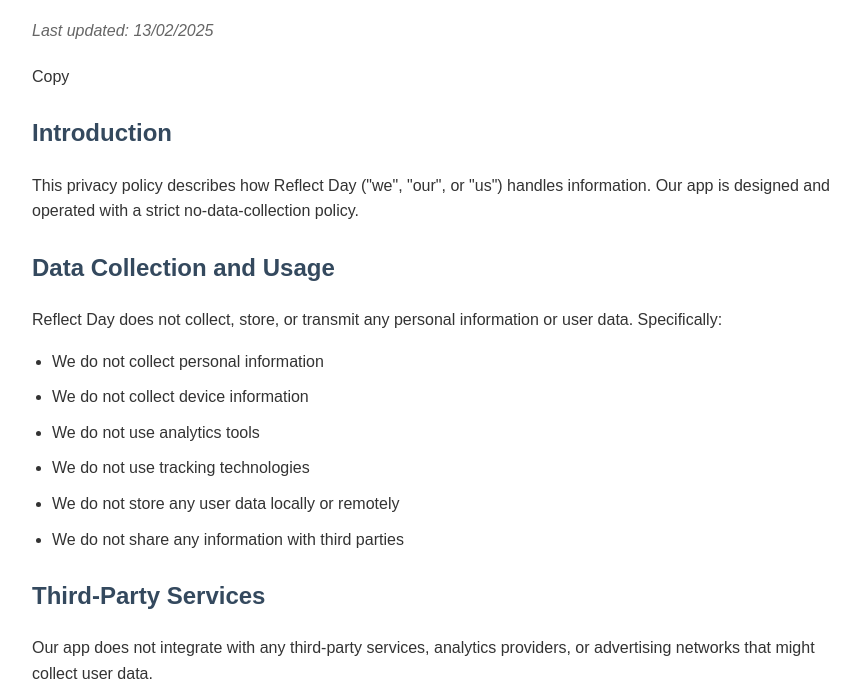
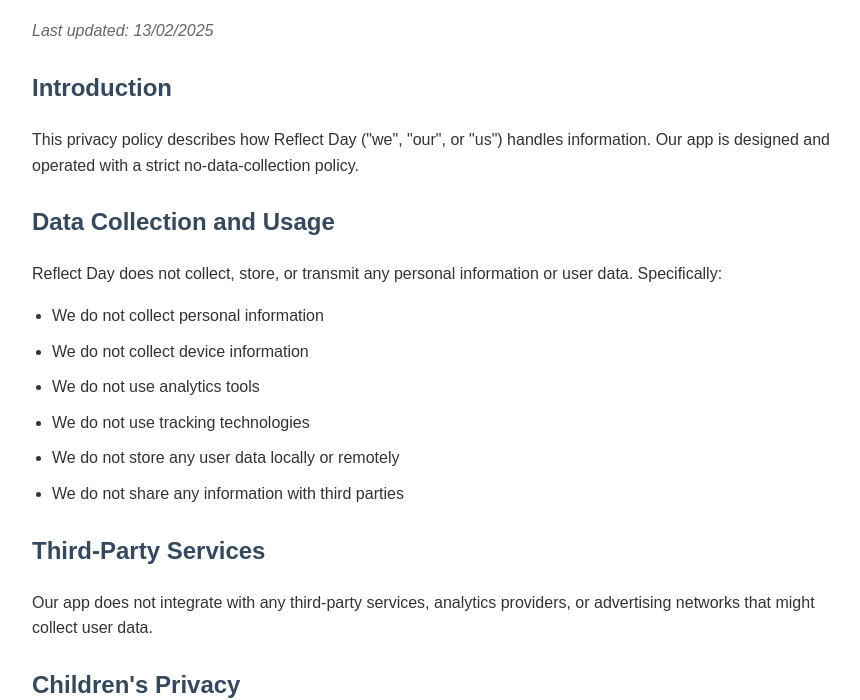
Before and after one commit to Pinhead877/ReflectDay, a plain HTML site: page index.html in a window 1280 px wide. Shown: the part 108-808 px from the top of the page, without its empty margins (208-1068 px from the left). Drawn offline with Linux system fonts and the light colour scheme.

Commit message:
Update index.html

```diff
--- a/index.html
+++ b/index.html
@@ -44,7 +44,7 @@
 <body>
     <h1>Privacy Policy</h1>
     <div class="last-updated">Last updated: 13/02/2025</div>
-Copy<h2>Introduction</h2>
+<h2>Introduction</h2>
 <p>This privacy policy describes how Reflect Day ("we", "our", or "us") handles information. Our app is designed and operated with a strict no-data-collection policy.</p>
 
 <h2>Data Collection and Usage</h2>
```
